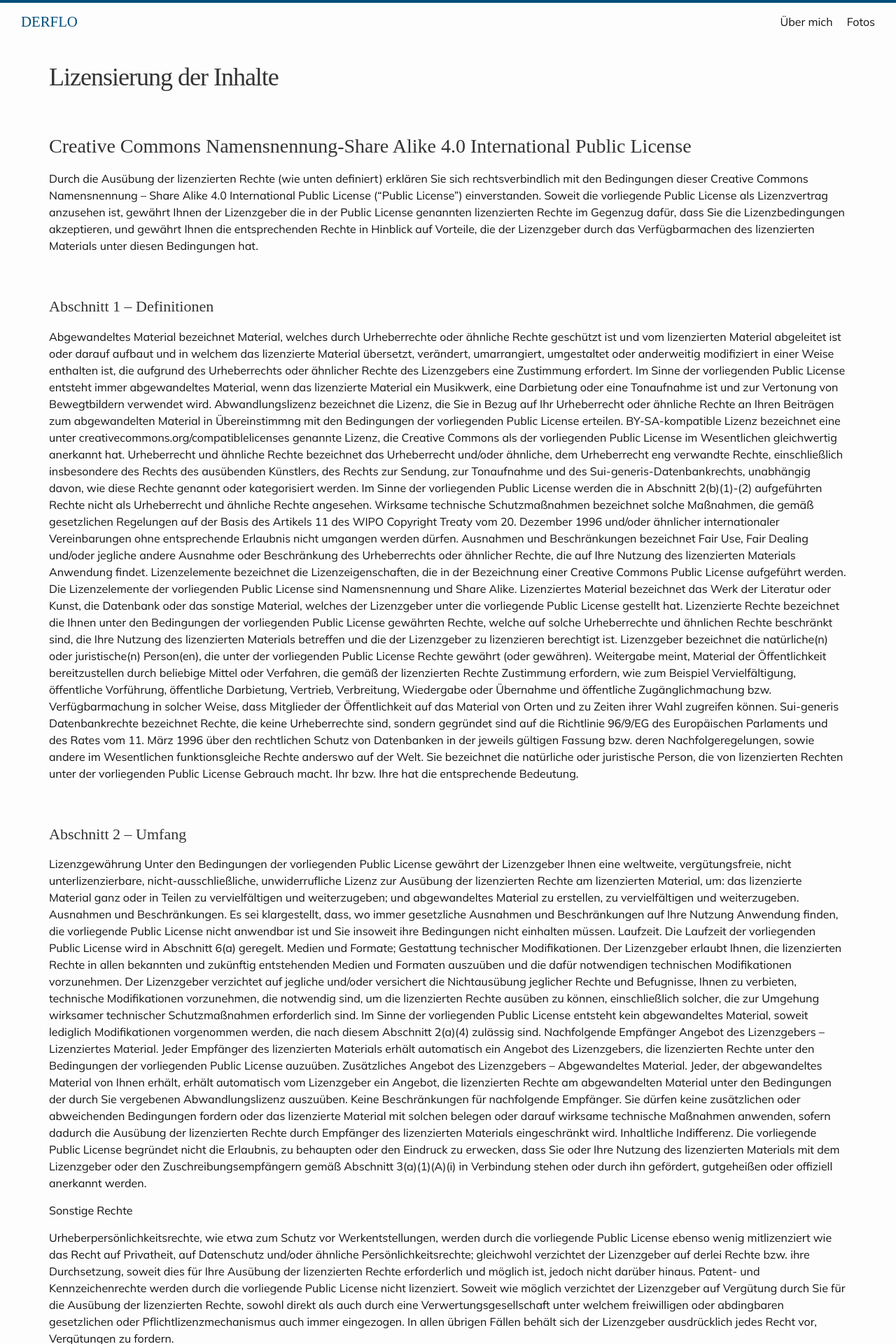
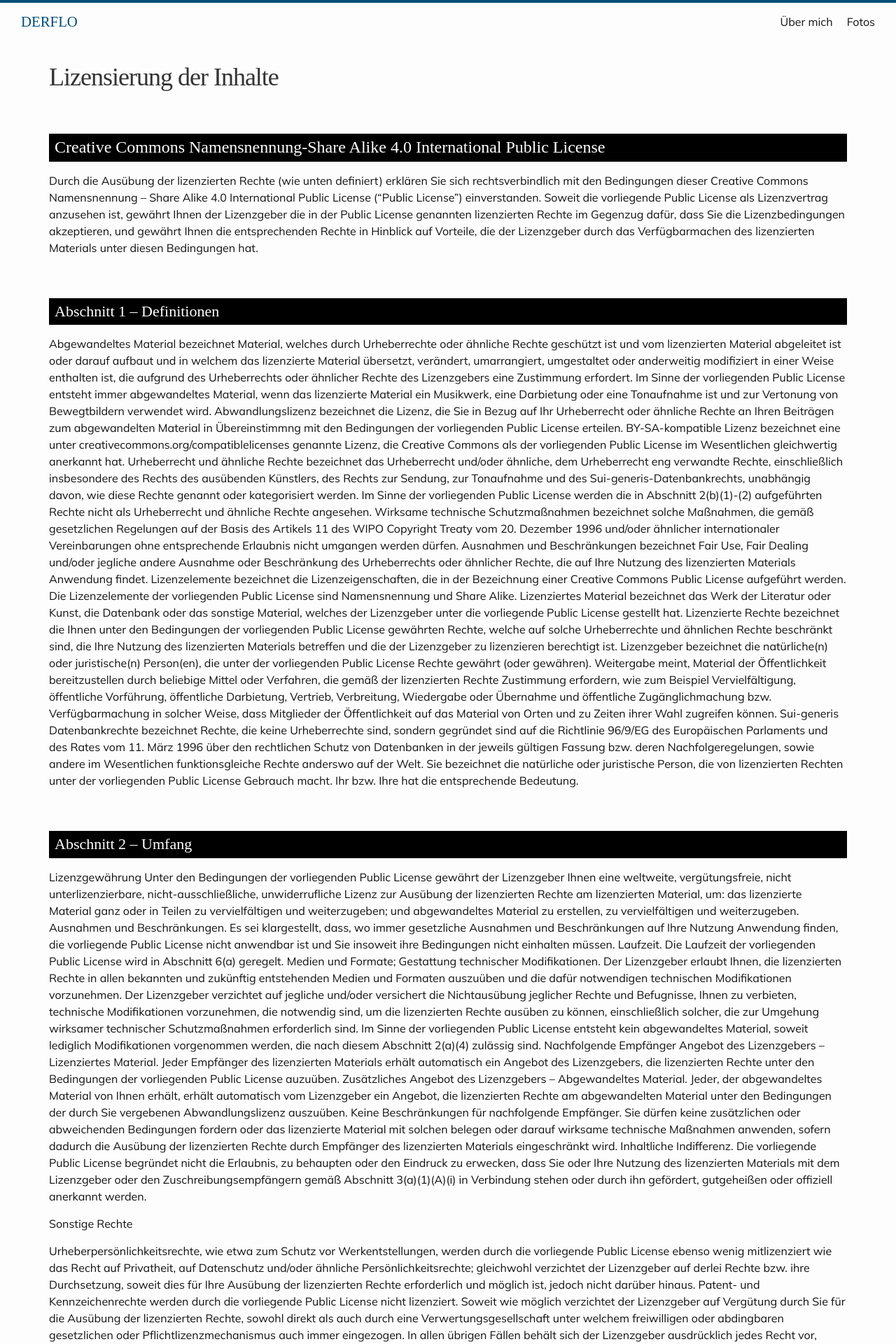
Before and after one commit to flowinho/reboot, a Jekyll site: the page built from licensing.md, in a window 1280 px wide. Shown: the top 1920 px of the page at 70% size. Built offline with Jekyll 4.4.1, drawn with Linux system fonts in a browser that asks for light colours; nearby versions of some CDN libraries; some web fonts are replaced.

Commit message:
Much nicer headlines

```diff
--- a/_sass/minima/_custom.scss
+++ b/_sass/minima/_custom.scss
@@ -293,3 +293,13 @@ code[class*=language-], pre[class*=language-] {
 .gallery-img:hover {
   opacity: .7;
 }
+
+.post-content {
+  h2, h3 {
+  background-color: black;
+  color: white;
+  padding-left: 8px;
+  padding-top: 4px;
+  padding-bottom: 4px;
+}
+}
--- a/_sass/minima/_layout.scss
+++ b/_sass/minima/_layout.scss
@@ -155,10 +155,10 @@
   h4, h5, h6 { margin-top: $spacing-unit }
 
   h2 {
-    @include relative-font-size(1.75);
+    @include relative-font-size(1.5);
 
     @media screen and (min-width: $on-large) {
-      @include relative-font-size(1.75);
+      @include relative-font-size(1.5);
     }
   }
 
```
